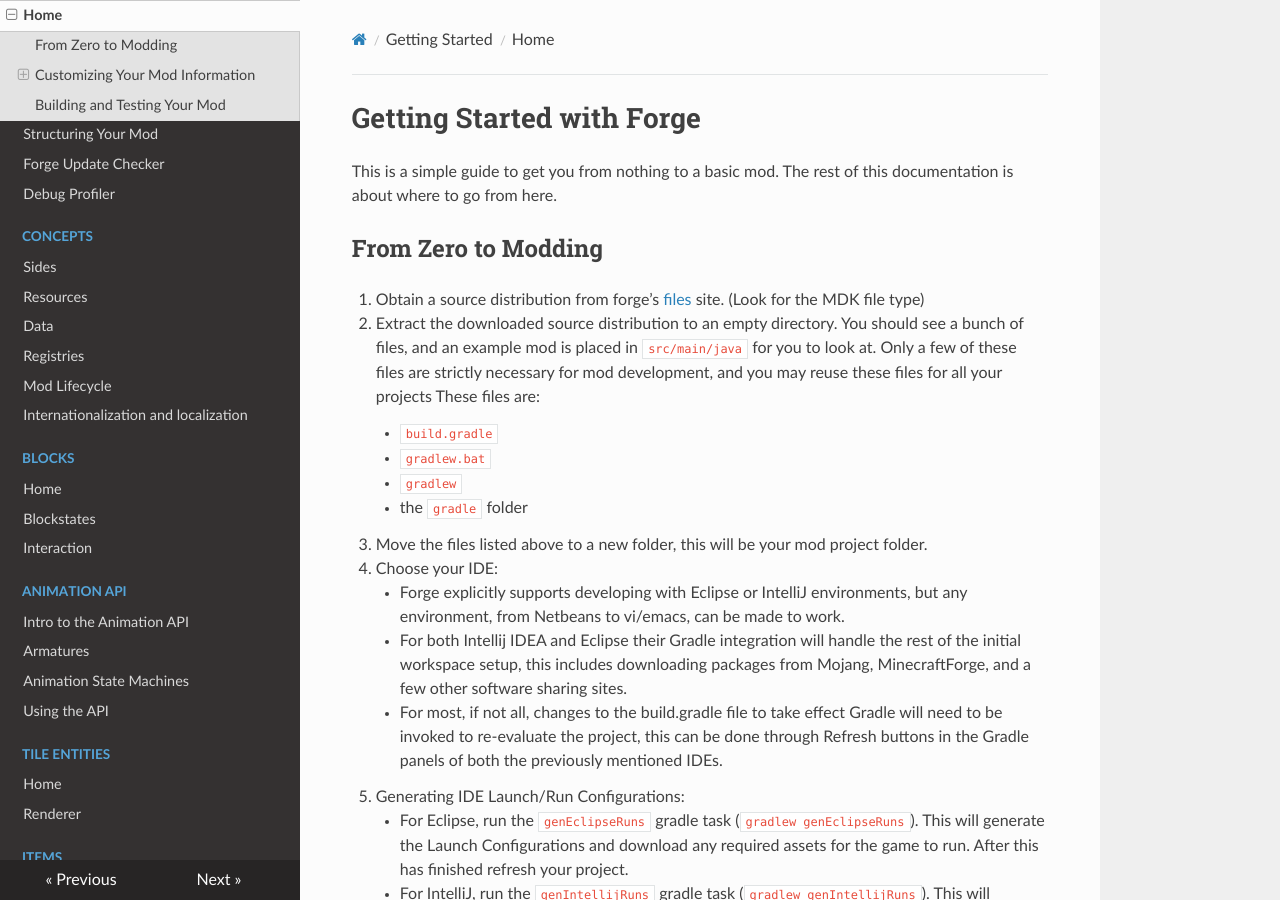
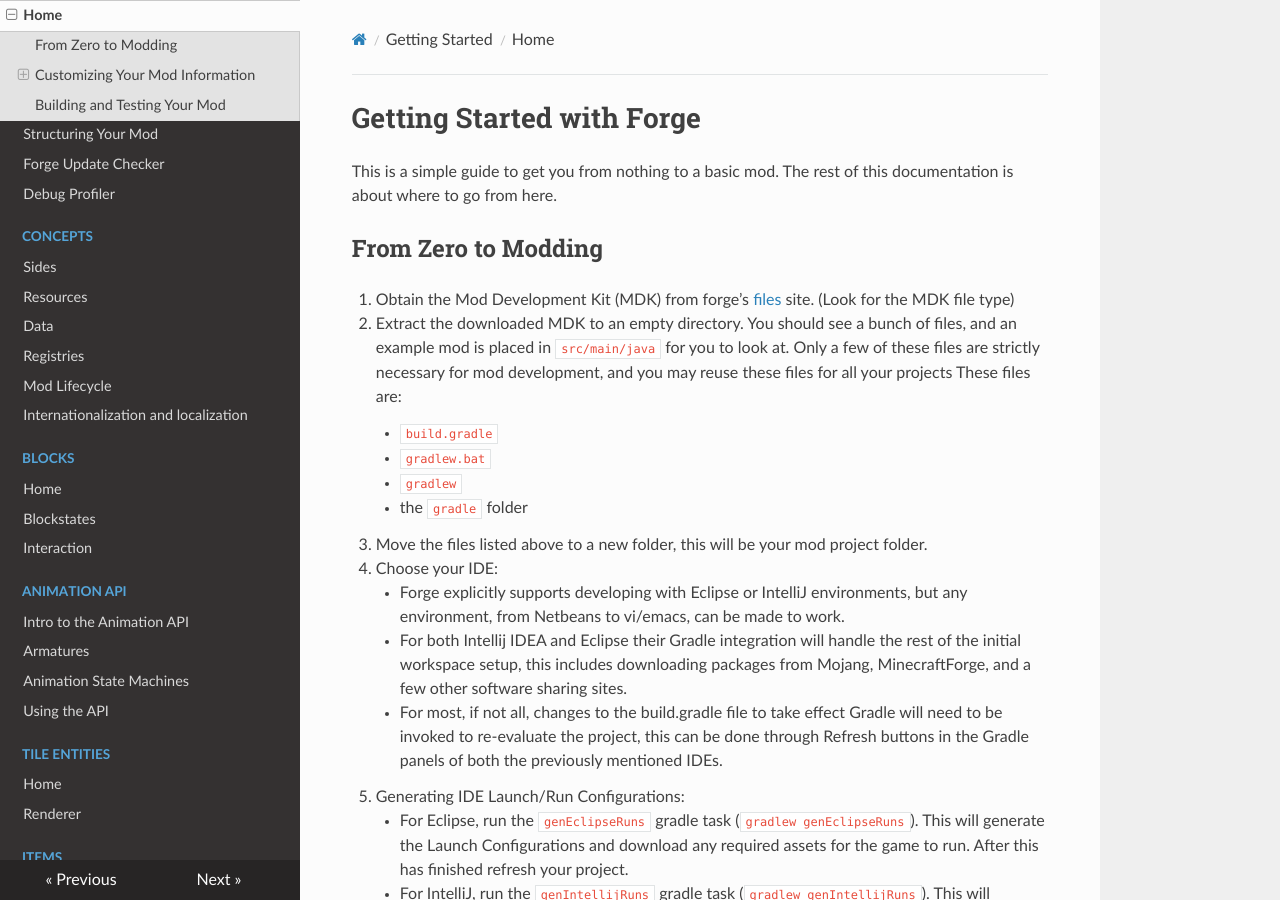
Before and after one commit to MinecraftForge/Documentation, an MkDocs documentation site: the page built from docs/gettingstarted/index.md, in a window 1280 px wide and 900 px high. Built offline with MkDocs 1.6.1, drawn with Linux system fonts in a browser that asks for light colours; nearby versions of some CDN libraries.

Commit message:
Distinguish MDK from source distribution (#349)

```diff
--- a/docs/gettingstarted/index.md
+++ b/docs/gettingstarted/index.md
@@ -6,8 +6,8 @@ This is a simple guide to get you from nothing to a basic mod. The rest of this
 From Zero to Modding
 --------------------
 
-1. Obtain a source distribution from forge's [files][] site. (Look for the MDK file type)
-2. Extract the downloaded source distribution to an empty directory. You should see a bunch of files, and an example mod is placed in `src/main/java` for you to look at. Only a few of these files are strictly necessary for mod development, and you may reuse these files for all your projects These files are:
+1. Obtain the Mod Development Kit (MDK) from forge's [files][] site. (Look for the MDK file type)
+2. Extract the downloaded MDK to an empty directory. You should see a bunch of files, and an example mod is placed in `src/main/java` for you to look at. Only a few of these files are strictly necessary for mod development, and you may reuse these files for all your projects These files are:
     * `build.gradle`
     * `gradlew.bat`
     * `gradlew`
```
